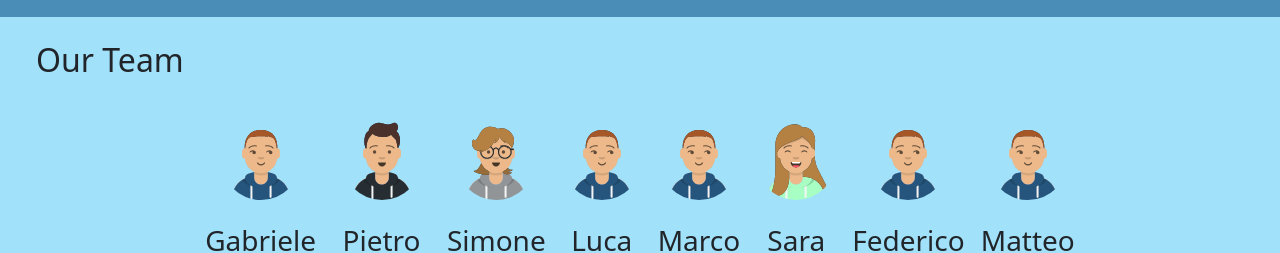
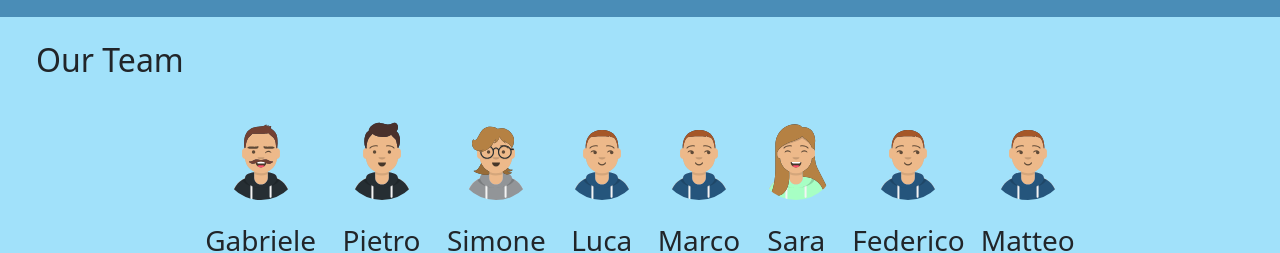
Before and after one commit to LucaRocci/InfoSense, a React (Create React App) app in the folder preditco-frontend/: page /home in a window 1280 px wide. Shown: the part 1900-2153 px from the top of the page. Built offline with nearby package versions, Linux system fonts and the light colour scheme.

Commit message:
[UPDATE]Logos HomePage

```diff
--- a/preditco-frontend/src/pages/Home/Home.page.tsx
+++ b/preditco-frontend/src/pages/Home/Home.page.tsx
@@ -11,6 +11,7 @@ import avatarSaraHover from "../../assets/images/avatar-sara-hover.svg";
 import avatarLuca from "../../assets/images/avatar-luca.svg";
 import avatarPietro from "../../assets/images/avatar-pietro.svg";
 import avatarSimone from "../../assets/images/avatar-simone.svg";
+import avatarGabriele from "../../assets/images/avatar-gabriele.svg";
 import { Card, CardGroup, Col, Row } from "react-bootstrap";
 import FooterCustom from "../../components/Footer/Footer.components";
 
@@ -23,7 +24,7 @@ interface Worker {
 
 const workers: Worker[] = [
   {
-    src: `${avatarLuca}`,
+    src: `${avatarGabriele}`,
     srcHover: `${avatarSaraHover}`,
     name: "Gabriele",
     field: "Web Develop",
```
Also changed, not shown: preditco-frontend/src/assets/animation/logo-predicto-loading.svg (added), preditco-frontend/src/assets/images/avatar-gabriele.svg (renamed from preditco-frontend/src/assets/avatar/gabriele.svg).
